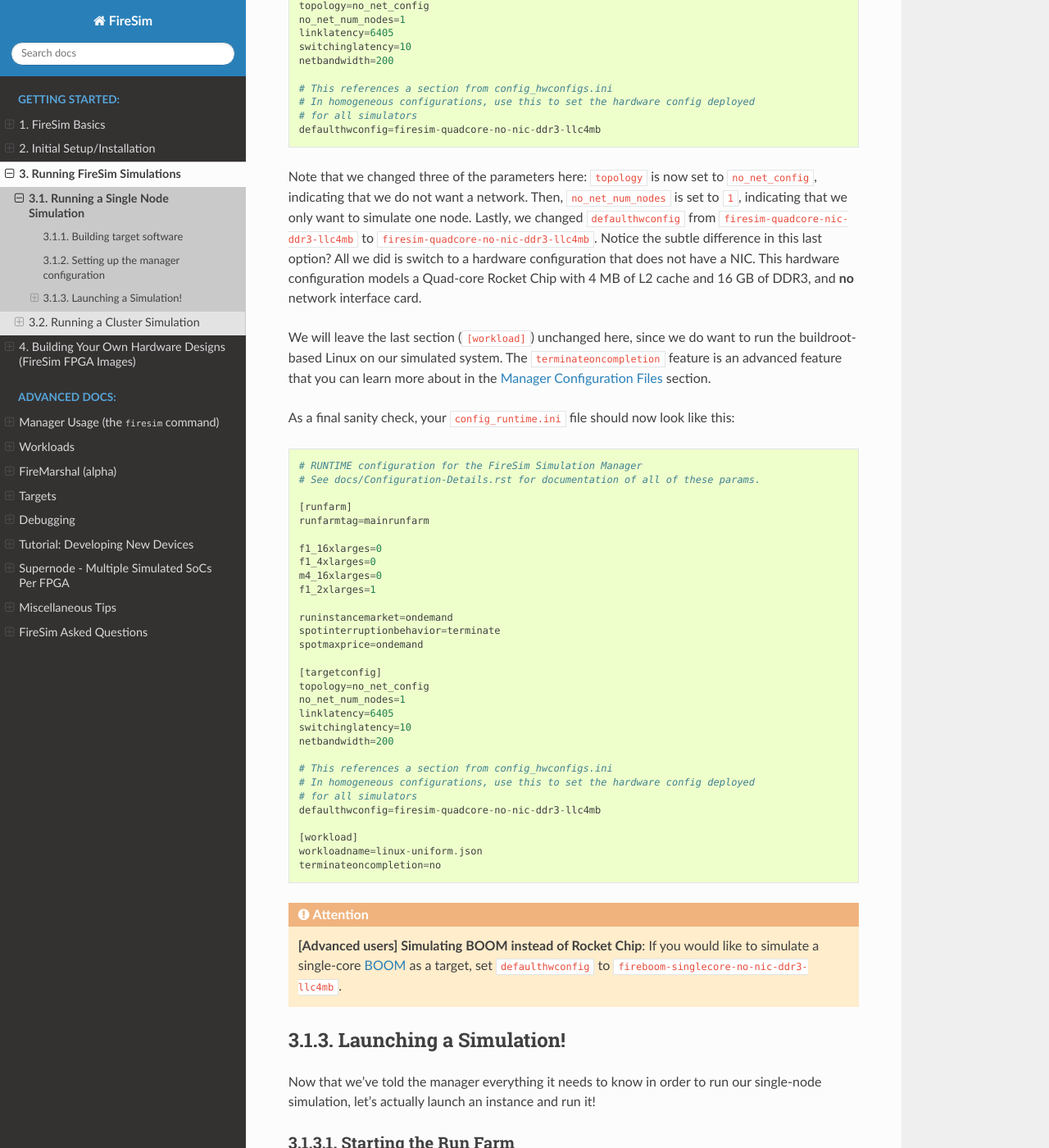
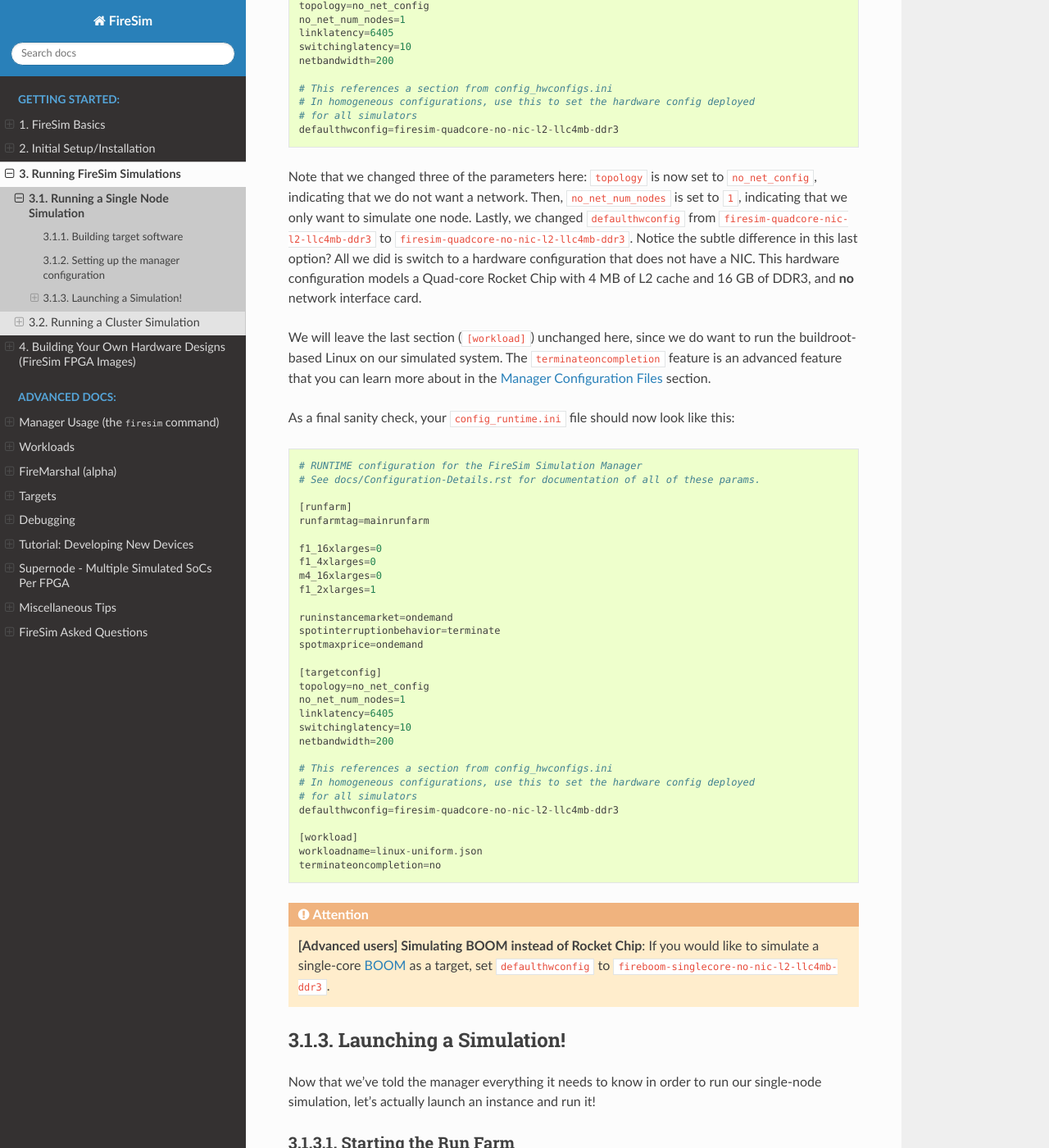
Before and after one commit to firesim/firesim, a Sphinx documentation site: the page built from docs/Running-Simulations-Tutorial/Running-a-Single-Node-Simulation.rst, in a window 1280 px wide and 1400 px high, scrolled down 1844 px. Shown: the whole window at 82% size. Built offline with Sphinx 7.4.7 and the Read the Docs theme 2.0.0, drawn with Linux system fonts in a browser that asks for light colours.

Commit message:
[docs] Update docs to reflect new hwdb convention

```diff
--- a/docs/Advanced-Usage/Debugging/TracerV.rst
+++ b/docs/Advanced-Usage/Debugging/TracerV.rst
@@ -37,7 +37,7 @@ In config_build_recipes.ini:
 
 .. code-block:: ini
 
-    [firesim-quadcore-traced-nic-ddr3-llc4mb]
+    [firesim-quadcore-traced-nic-l2-llc4mb-ddr3]
     DESIGN=FireSim
     TARGET_CONFIG=FireSimRocketChipQuadCoreTracedConfig
     PLATFORM_CONFIG=FireSimDDR3FRFCFSLLC4MBConfig
@@ -49,14 +49,14 @@ In config_build.ini:
 .. code-block:: ini
 
     [builds]
-    firesim-quadcore-traced-nic-ddr3-llc4mb
+    firesim-quadcore-traced-nic-l2-llc4mb-ddr3
 
 Then run "firesim buildafi" to build an FPGA image. Add the resulting AGFI as
 a new entry in config_hwdb.ini.
 
 .. code-block:: ini
 
-    [firesim-quadcore-traced-nic-ddr3-llc4mb]
+    [firesim-quadcore-traced-nic-l2-llc4mb-ddr3]
     agfi=agfi-XXXXX
     deploytripletoverride=None
     customruntimeconfig=None
--- a/docs/Building-a-FireSim-AFI.rst
+++ b/docs/Building-a-FireSim-AFI.rst
@@ -56,8 +56,8 @@ end up with something like this (a line beginning with a ``#`` is a comment):
 	firesim-singlecore-no-nic-lbp
 	#firesim-quadcore-nic-lbp
 	#firesim-quadcore-no-nic-lbp
-	#firesim-quadcore-nic-ddr3-llc4mb
-	#firesim-quadcore-no-nic-ddr3-llc4mb
+	#firesim-quadcore-nic-l2-llc4mb-ddr3
+	#firesim-quadcore-no-nic-l2-llc4mb-ddr3
 
 
 Running a Build
--- a/docs/Running-Simulations-Tutorial/Running-a-Cluster-Simulation.rst
+++ b/docs/Running-Simulations-Tutorial/Running-a-Cluster-Simulation.rst
@@ -73,7 +73,7 @@ we want. Let's outline the important parameters:
 * ``linklatency=6405``: This models a network with 6405 cycles of link latency. Since we are modeling processors running at 3.2 Ghz, 1 cycle = 1/3.2 ns, so 6405 cycles is roughly 2 microseconds.
 * ``switchinglatency=10``: This models switches with a minimum port-to-port latency of 10 cycles.
 * ``netbandwidth=200``: This sets the bandwidth of the NICs to 200 Gbit/s. Currently you can set any integer value less than this without making hardware modifications.
-* ``defaulthwconfig=firesim-quadcore-nic-ddr3-llc4mb``: This tells the manager to use a quad-core Rocket Chip configuration with 4 MB of L2 and 16 GB of DDR3, with a NIC, for each of the simulated nodes in the topology.
+* ``defaulthwconfig=firesim-quadcore-nic-l2-llc4mb-ddr3``: This tells the manager to use a quad-core Rocket Chip configuration with 512 KB of L2, 4 MB of L3 (LLC) and 16 GB of DDR3, with a NIC, for each of the simulated nodes in the topology.
 
 You'll see other parameters here, like ``runinstancemarket``,
 ``spotinterruptionbehavior``, and ``spotmaxprice``. If you're an experienced
@@ -95,7 +95,7 @@ As a final sanity check, your ``config_runtime.ini`` file should now look like t
 
 .. attention::
 
-    **[Advanced users] Simulating BOOM instead of Rocket Chip**: If you would like to simulate a single-core `BOOM <https://github.com/ucb-bar/riscv-boom>`__ as a target, set ``defaulthwconfig`` to ``fireboom-singlecore-nic-ddr3-llc4mb``.
+    **[Advanced users] Simulating BOOM instead of Rocket Chip**: If you would like to simulate a single-core `BOOM <https://github.com/ucb-bar/riscv-boom>`__ as a target, set ``defaulthwconfig`` to ``fireboom-singlecore-nic-l2-llc4mb-ddr3``.
 
 
 Launching a Simulation!
--- a/docs/Running-Simulations-Tutorial/Running-a-Single-Node-Simulation.rst
+++ b/docs/Running-Simulations-Tutorial/Running-a-Single-Node-Simulation.rst
@@ -94,15 +94,15 @@ to change a few items in this section:
     # This references a section from config_hwconfigs.ini
     # In homogeneous configurations, use this to set the hardware config deployed
     # for all simulators
-    defaulthwconfig=firesim-quadcore-no-nic-ddr3-llc4mb
+    defaulthwconfig=firesim-quadcore-no-nic-l2-llc4mb-ddr3
 
 
 Note that we changed three of the parameters here: ``topology`` is now set to
 ``no_net_config``, indicating that we do not want a network. Then,
 ``no_net_num_nodes`` is set to ``1``, indicating that we only want to simulate
 one node. Lastly, we changed ``defaulthwconfig`` from
-``firesim-quadcore-nic-ddr3-llc4mb`` to
-``firesim-quadcore-no-nic-ddr3-llc4mb``.  Notice the subtle difference in this
+``firesim-quadcore-nic-l2-llc4mb-ddr3`` to
+``firesim-quadcore-no-nic-l2-llc4mb-ddr3``.  Notice the subtle difference in this
 last option? All we did is switch to a hardware configuration that does not
 have a NIC. This hardware configuration models a Quad-core Rocket Chip with 4
 MB of L2 cache and 16 GB of DDR3, and **no** network interface card.
@@ -141,7 +141,7 @@ As a final sanity check, your ``config_runtime.ini`` file should now look like t
 	# This references a section from config_hwconfigs.ini
 	# In homogeneous configurations, use this to set the hardware config deployed
 	# for all simulators
-	defaulthwconfig=firesim-quadcore-no-nic-ddr3-llc4mb
+	defaulthwconfig=firesim-quadcore-no-nic-l2-llc4mb-ddr3
 
 	[workload]
 	workloadname=linux-uniform.json
@@ -150,7 +150,7 @@ As a final sanity check, your ``config_runtime.ini`` file should now look like t
 
 .. attention::
 
-    **[Advanced users] Simulating BOOM instead of Rocket Chip**: If you would like to simulate a single-core `BOOM <https://github.com/ucb-bar/riscv-boom>`__ as a target, set ``defaulthwconfig`` to ``fireboom-singlecore-no-nic-ddr3-llc4mb``.
+    **[Advanced users] Simulating BOOM instead of Rocket Chip**: If you would like to simulate a single-core `BOOM <https://github.com/ucb-bar/riscv-boom>`__ as a target, set ``defaulthwconfig`` to ``fireboom-singlecore-no-nic-l2-llc4mb-ddr3``.
 
 
 Launching a Simulation!
```
Also changed, not shown: docs/Advanced-Usage/Manager/Manager-Configuration-Files.rst (+4 -4 lines).
